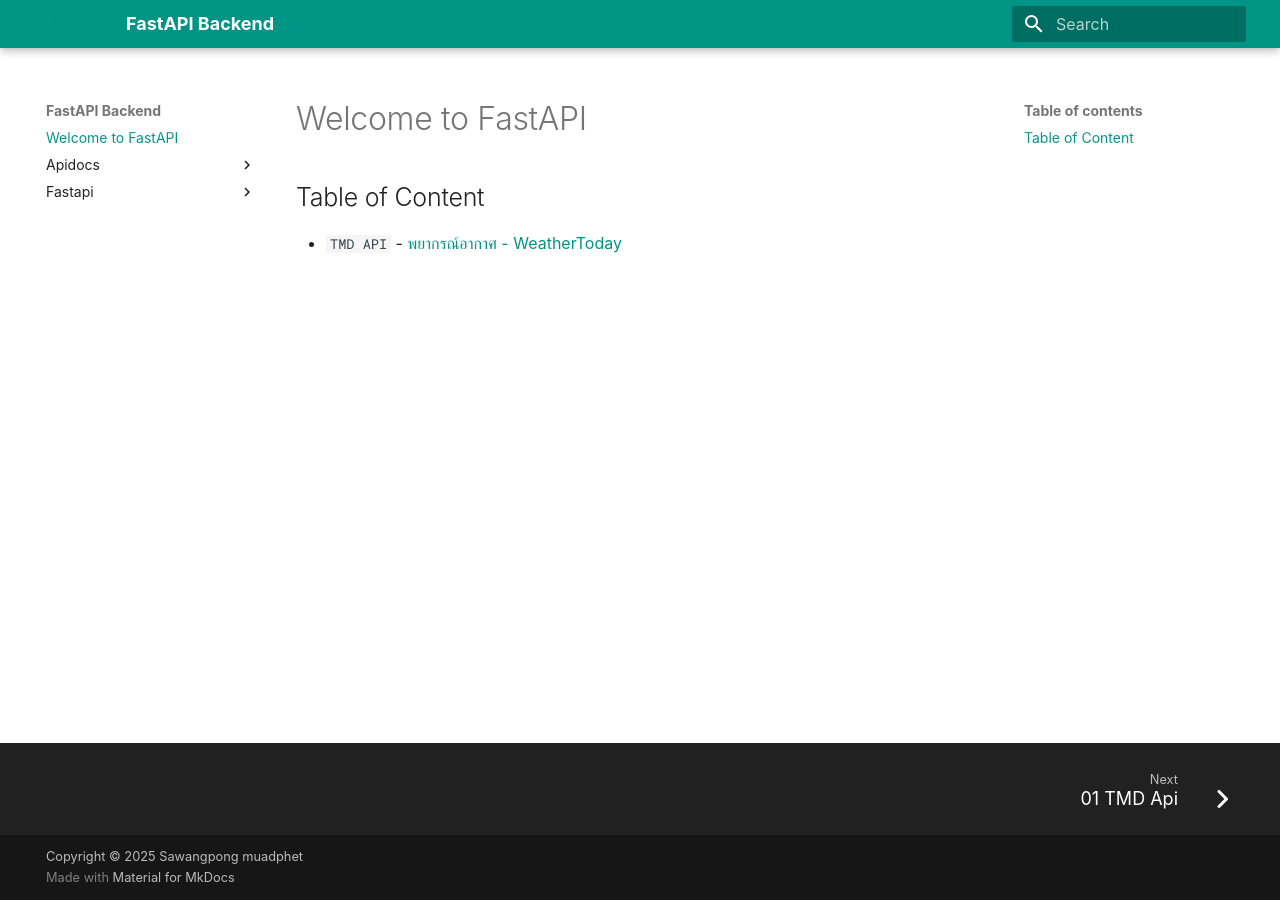
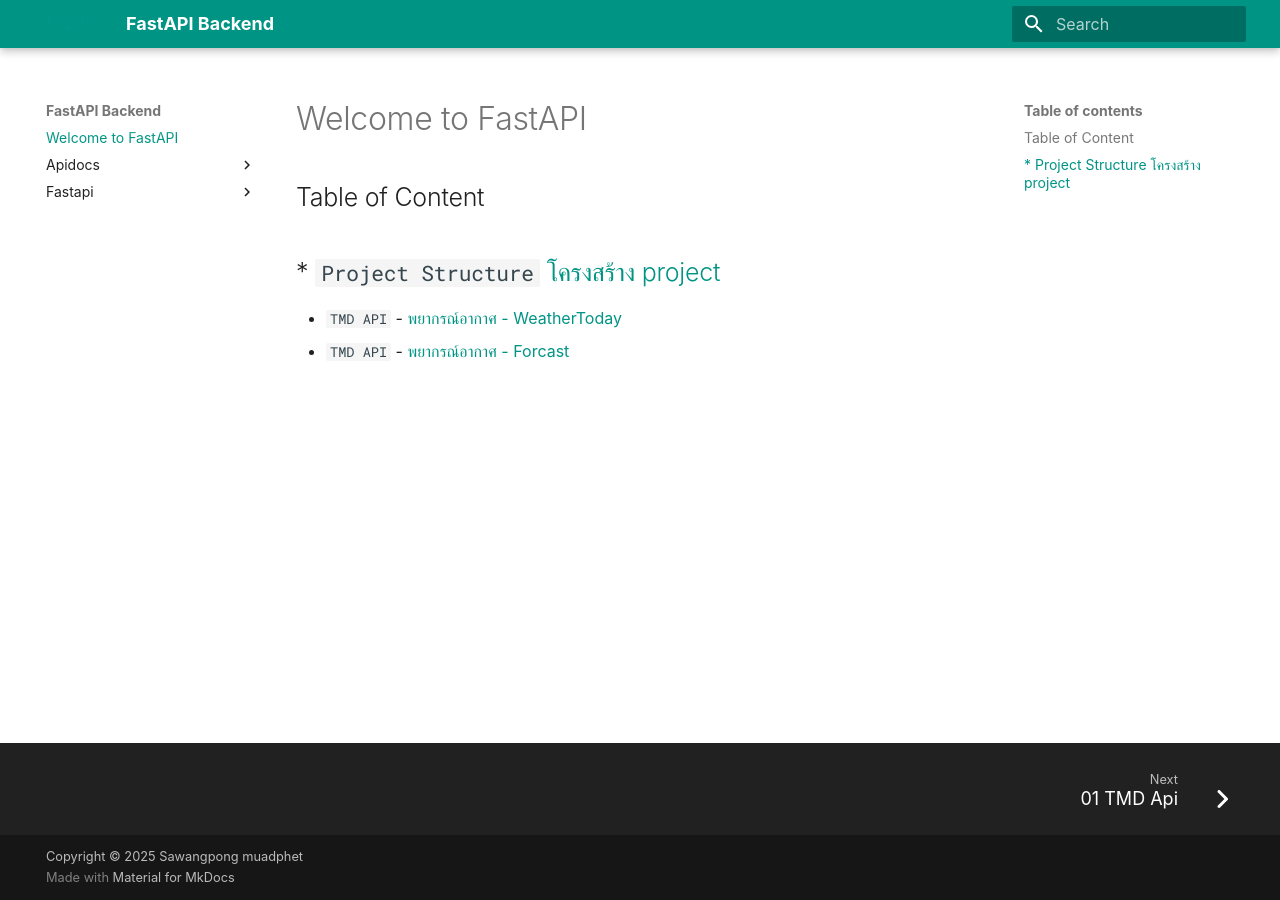
Before and after one commit to thaicodeorg/fastapi-backend-tutorial, an MkDocs documentation site: the page built from docs/index.md, in a window 1280 px wide. Built offline with MkDocs 1.6.1 and Material for MkDocs 9.7.7, drawn with Linux system fonts in a browser that asks for light colours; some web fonts are replaced.

Commit message:
Edit index.md

```diff
--- a/docs/index.md
+++ b/docs/index.md
@@ -4,4 +4,7 @@
 
 ## Table of Content
 
+* `Project Structure` [โครงสร้าง project](./fastapi/02_project_structure.md)
+---
 * `TMD API` - [พยากรณ์อากาศ - WeatherToday](./apidocs/01_tmd_api.md)
+* `TMD API` - [พยากรณ์อากาศ - Forcast](./apidocs/02_tmd_api.md)
```
